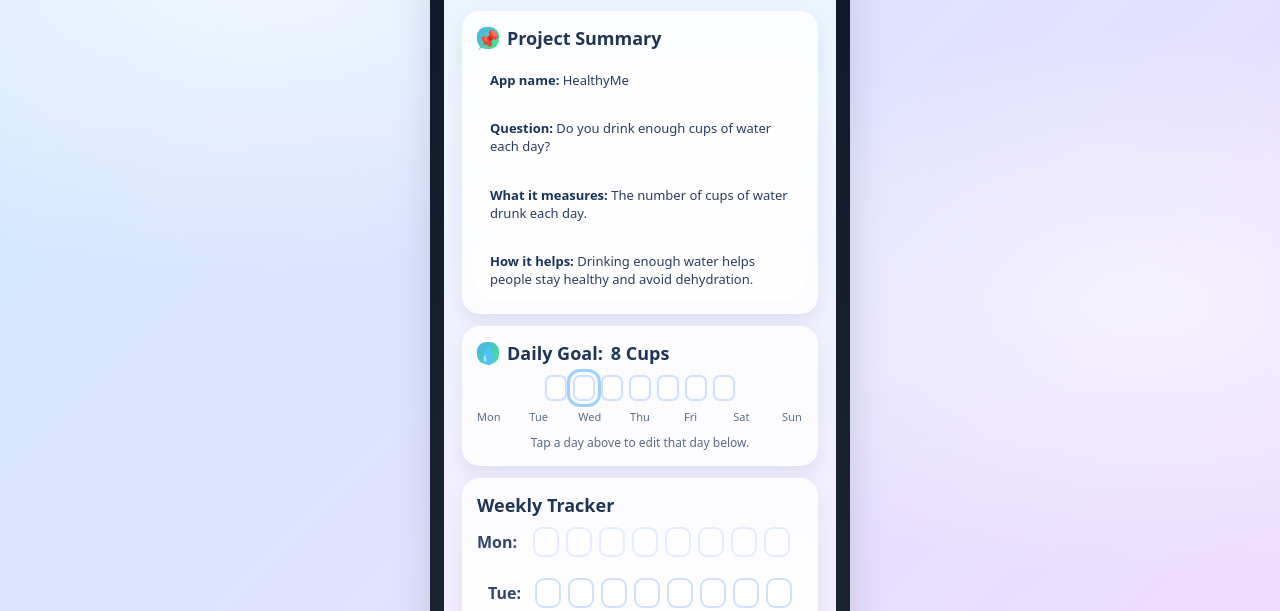
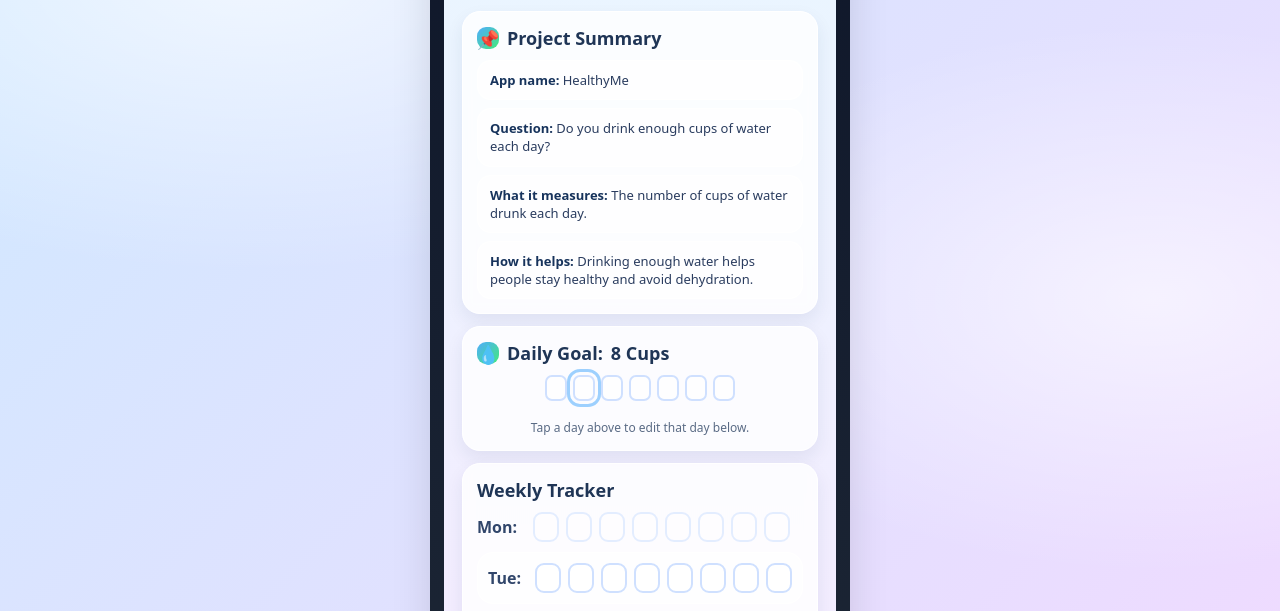
Before and after one commit to yazisz/healthyme, a plain HTML site: page index.html in a window 1280 px wide. Shown: the part 135-746 px from the top of the page. Drawn offline with Linux system fonts and the light colour scheme.

Commit message:
Update index.html

```diff
--- a/index.html
+++ b/index.html
@@ -251,7 +251,7 @@
 
           <div class="mini-cups" id="miniCups"></div>
           <div class="days-mini">
-            <span>Mon</span><span>Tue</span><span>Wed</span><span>Thu</span><span>Fri</span><span>Sat</span><span>Sun</span>
+
           </div>
 
           <div class="note">Tap a day above to edit that day below.</div>
```
